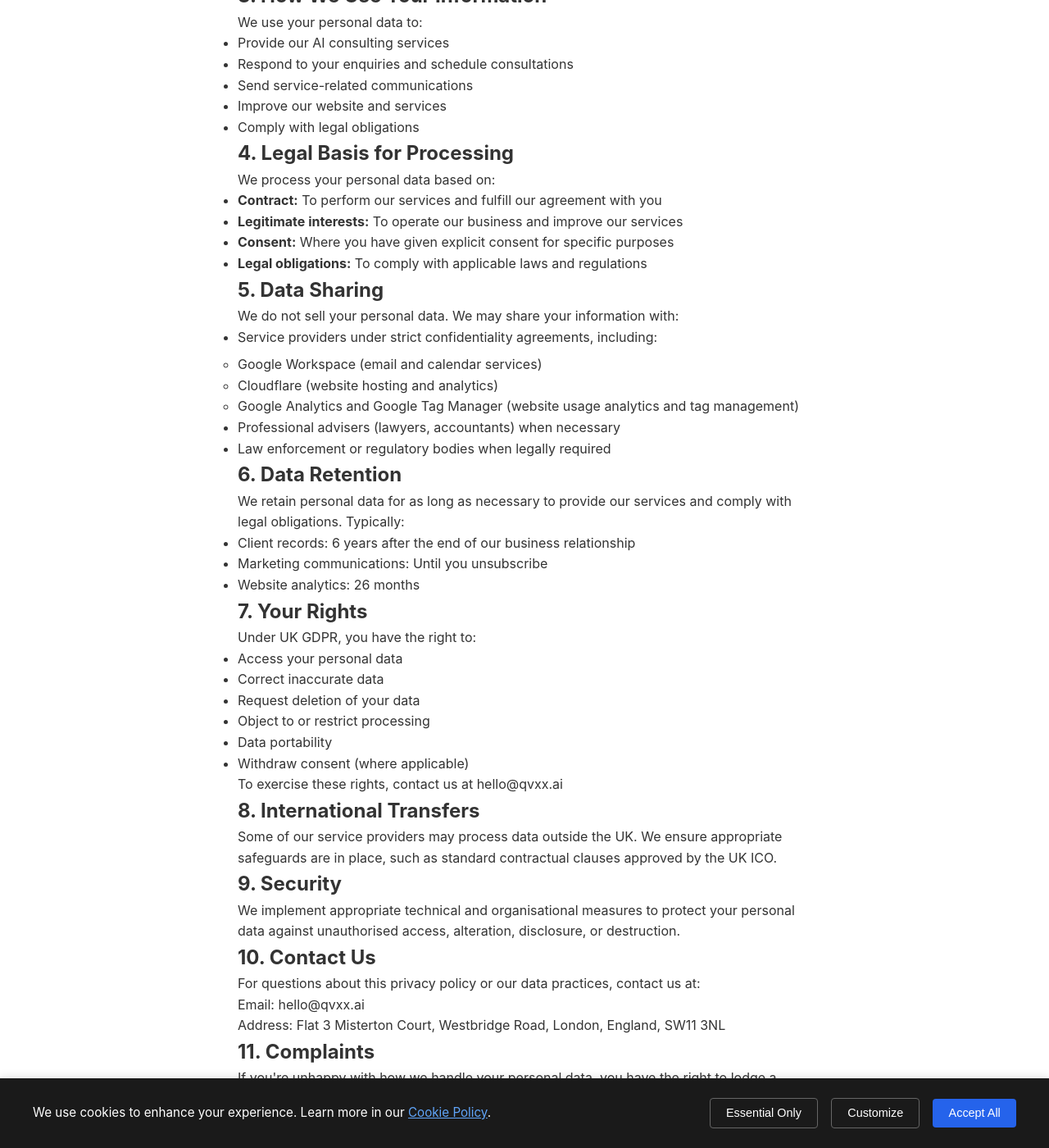
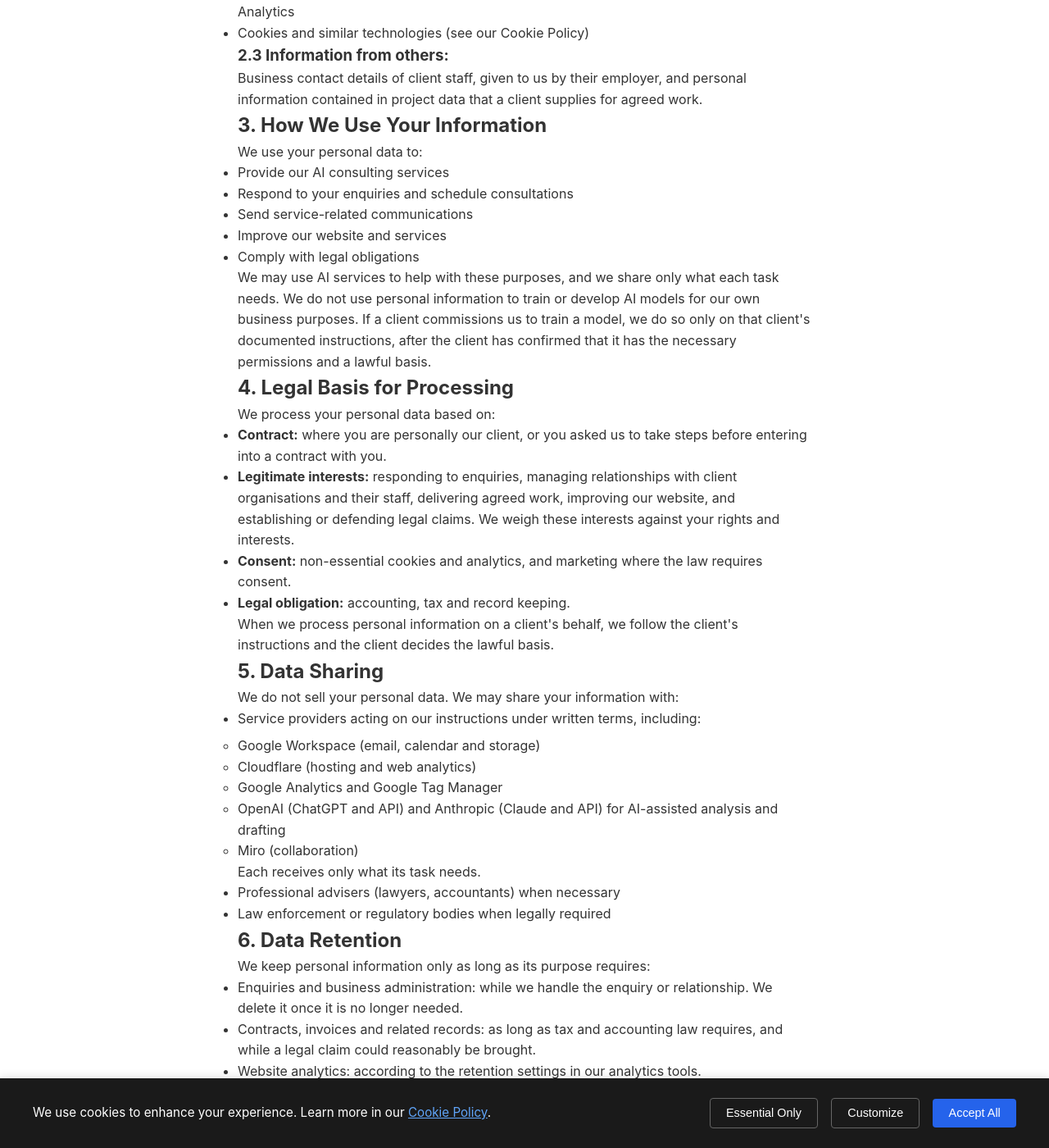
Before and after one commit to QVXXLabs/qvxx-website, a Jekyll site: the page built from consulting/privacy.html, in a window 1280 px wide and 1400 px high, scrolled down 830 px. Shown: the whole window at 82% size. Built offline with Jekyll 4.4.1, drawn with Linux system fonts in a browser that asks for light colours; some web fonts are replaced; comment, search, counter and statistics services are not loaded; some of the changed text lies outside the part shown.

Commit message:
Update consulting privacy notice for AI-assisted services

```diff
--- a/consulting/privacy.html
+++ b/consulting/privacy.html
@@ -5,11 +5,11 @@ title: Privacy Policy
 
 <div style="max-width: 700px; margin: 0 auto;">
     <h1>Privacy Policy</h1>
-    <p style="color: #666; margin-bottom: 2rem;">Last updated: January 2025</p>
+    <p style="color: #666; margin-bottom: 2rem;">Last updated: 24 November 2026</p>
 
     <h2>1. Introduction</h2>
     <p>QVXX Ltd ("we", "our", or "us") is committed to protecting and respecting your privacy. This policy explains how we collect, use, and protect your personal data when you use our website and services.</p>
-    <p>For the purposes of data protection law, the data controller is QVXX Ltd, Company No: 16612070, registered at Flat 3 Misterton Court, Westbridge Road, London, England, SW11 3NL.</p>
+    <p>QVXX Ltd (company number 16612070, registered at Flat 3 Misterton Court, Westbridge Road, London, England, SW11 3NL) is the controller of the personal information we use to run our own business. This includes website, enquiry, booking, client contact and billing records. When a client asks us to process personal information for it, that client is the controller. We act only on its documented instructions, under a written agreement. Please send questions about that processing to the client.</p>
 
     <h2>2. Information We Collect</h2>
     <h3>2.1 Information you provide to us:</h3>
@@ -27,6 +27,9 @@ title: Privacy Policy
         <li>Cookies and similar technologies (see our Cookie Policy)</li>
     </ul>
 
+    <h3>2.3 Information from others:</h3>
+    <p>Business contact details of client staff, given to us by their employer, and personal information contained in project data that a client supplies for agreed work.</p>
+
     <h2>3. How We Use Your Information</h2>
     <p>We use your personal data to:</p>
     <ul>
@@ -37,39 +40,47 @@ title: Privacy Policy
         <li>Comply with legal obligations</li>
     </ul>
 
+    <p>We may use AI services to help with these purposes, and we share only what each task needs. We do not use personal information to train or develop AI models for our own business purposes. If a client commissions us to train a model, we do so only on that client's documented instructions, after the client has confirmed that it has the necessary permissions and a lawful basis.</p>
+
     <h2>4. Legal Basis for Processing</h2>
     <p>We process your personal data based on:</p>
     <ul>
-        <li><strong>Contract:</strong> To perform our services and fulfill our agreement with you</li>
-        <li><strong>Legitimate interests:</strong> To operate our business and improve our services</li>
-        <li><strong>Consent:</strong> Where you have given explicit consent for specific purposes</li>
-        <li><strong>Legal obligations:</strong> To comply with applicable laws and regulations</li>
+        <li><strong>Contract:</strong> where you are personally our client, or you asked us to take steps before entering into a contract with you.</li>
+        <li><strong>Legitimate interests:</strong> responding to enquiries, managing relationships with client organisations and their staff, delivering agreed work, improving our website, and establishing or defending legal claims. We weigh these interests against your rights and interests.</li>
+        <li><strong>Consent:</strong> non-essential cookies and analytics, and marketing where the law requires consent.</li>
+        <li><strong>Legal obligation:</strong> accounting, tax and record keeping.</li>
     </ul>
+    <p>When we process personal information on a client's behalf, we follow the client's instructions and the client decides the lawful basis.</p>
 
     <h2>5. Data Sharing</h2>
     <p>We do not sell your personal data. We may share your information with:</p>
     <ul>
-        <li>Service providers under strict confidentiality agreements, including:
+        <li>Service providers acting on our instructions under written terms, including:
             <ul style="margin-top: 0.5rem;">
-                <li>Google Workspace (email and calendar services)</li>
-                <li>Cloudflare (website hosting and analytics)</li>
-                <li>Google Analytics and Google Tag Manager (website usage analytics and tag management)</li>
+                <li>Google Workspace (email, calendar and storage)</li>
+                <li>Cloudflare (hosting and web analytics)</li>
+                <li>Google Analytics and Google Tag Manager</li>
+                <li>OpenAI (ChatGPT and API) and Anthropic (Claude and API) for AI-assisted analysis and drafting</li>
+                <li>Miro (collaboration)</li>
             </ul>
+            Each receives only what its task needs.
         </li>
         <li>Professional advisers (lawyers, accountants) when necessary</li>
         <li>Law enforcement or regulatory bodies when legally required</li>
     </ul>
 
     <h2>6. Data Retention</h2>
-    <p>We retain personal data for as long as necessary to provide our services and comply with legal obligations. Typically:</p>
+    <p>We keep personal information only as long as its purpose requires:</p>
     <ul>
-        <li>Client records: 6 years after the end of our business relationship</li>
-        <li>Marketing communications: Until you unsubscribe</li>
-        <li>Website analytics: 26 months</li>
+        <li>Enquiries and business administration: while we handle the enquiry or relationship. We delete it once it is no longer needed.</li>
+        <li>Contracts, invoices and related records: as long as tax and accounting law requires, and while a legal claim could reasonably be brought.</li>
+        <li>Website analytics: according to the retention settings in our analytics tools.</li>
+        <li>Marketing: until you unsubscribe or object.</li>
     </ul>
+    <p>We keep, return or delete information we process for a client as that client instructs. When we delete information, removal from our service providers' systems follows their own deletion processes.</p>
 
     <h2>7. Your Rights</h2>
-    <p>Under UK GDPR, you have the right to:</p>
+    <p>Under UK data protection law, you have the right to:</p>
     <ul>
         <li>Access your personal data</li>
         <li>Correct inaccurate data</li>
@@ -77,18 +88,20 @@ title: Privacy Policy
         <li>Object to or restrict processing</li>
         <li>Data portability</li>
         <li>Withdraw consent (where applicable)</li>
+        <li>Object at any time to direct marketing</li>
     </ul>
-    <p>To exercise these rights, contact us at hello@qvxx.ai</p>
+    <p>If a decision with legal or similarly significant effects on you is made solely by automated means, you can ask for information about it, make representations, ask for human intervention, and contest the decision. Stricter limits apply where special category data is involved.</p>
+    <p>To exercise these rights, contact us at <a href="mailto:privacy@qvxx.ai">privacy@qvxx.ai</a>.</p>
 
     <h2>8. International Transfers</h2>
-    <p>Some of our service providers may process data outside the UK. We ensure appropriate safeguards are in place, such as standard contractual clauses approved by the UK ICO.</p>
+    <p>Some service providers may process personal information outside the UK. We transfer it only where UK data protection law allows.</p>
 
     <h2>9. Security</h2>
     <p>We implement appropriate technical and organisational measures to protect your personal data against unauthorised access, alteration, disclosure, or destruction.</p>
 
     <h2>10. Contact Us</h2>
     <p>For questions about this privacy policy or our data practices, contact us at:</p>
-    <p>Email: hello@qvxx.ai<br>
+    <p>Email: <a href="mailto:privacy@qvxx.ai">privacy@qvxx.ai</a><br>
     Address: Flat 3 Misterton Court, Westbridge Road, London, England, SW11 3NL</p>
 
     <h2>11. Complaints</h2>
```
